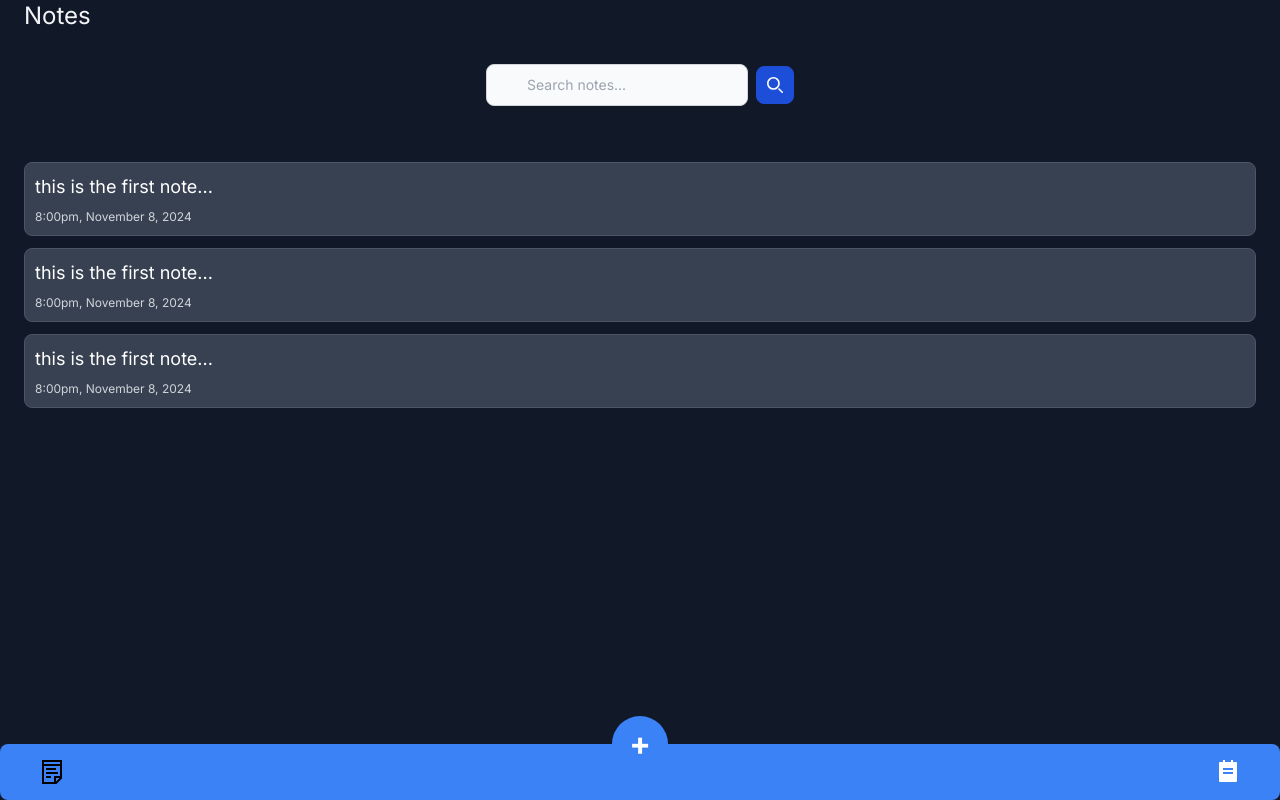
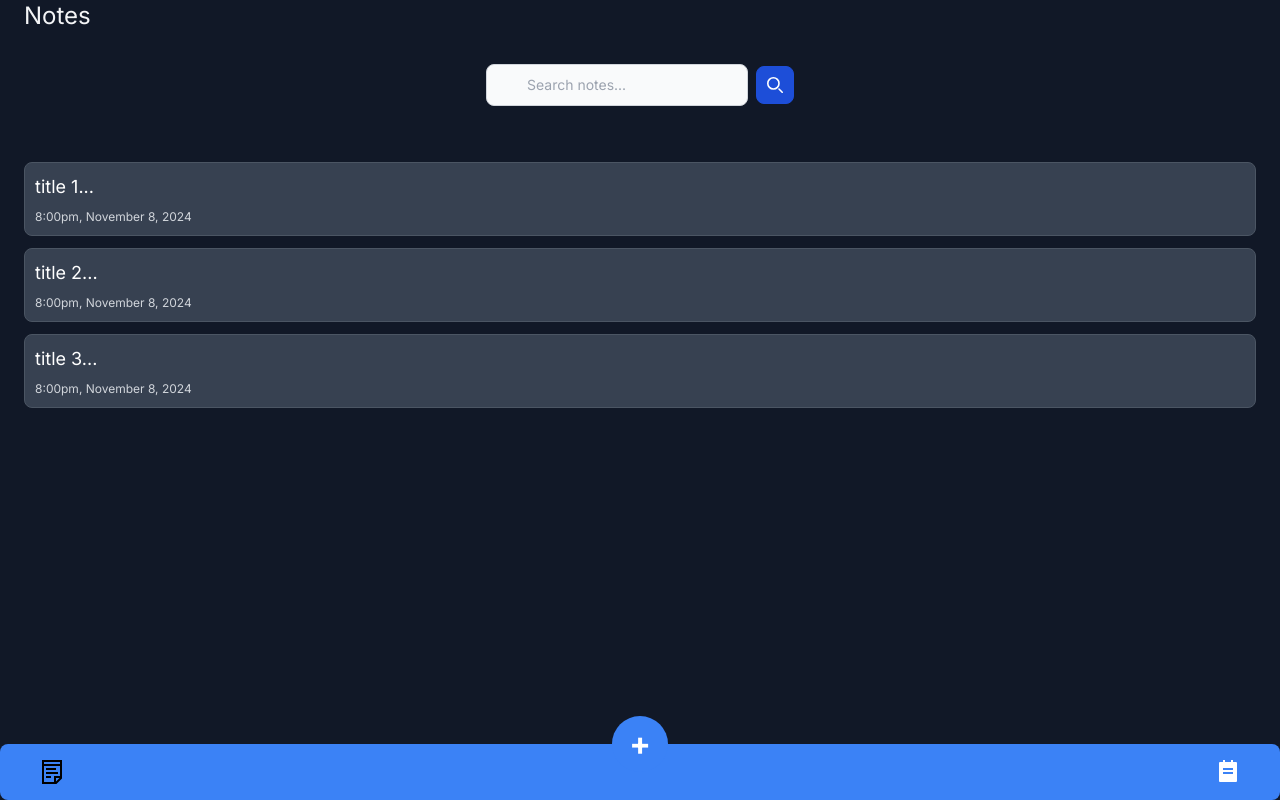
Before and after one commit to michee2x/learn_nextjs, a Next.js app: page / in a window 1280 px wide. Built offline with nearby package versions, Linux system fonts and the light colour scheme.

Commit message:
Update page.tsx

```diff
--- a/src/app/page.tsx
+++ b/src/app/page.tsx
@@ -50,7 +50,7 @@ return (
 { noteData.map((e: any, i: number) => {
 return (
 <div key={`${i}`} onClick={() => setSingleNote(e)} className="flex flex-col gap-2 border text-sm rounded-lg focus:ring-blue-500 focus:border-blue-500 block w-full min-h-16 p-2.5  bg-gray-700 border-gray-600 placeholder-gray-400 text-white focus:ring-blue-500 focus:border-blue-500">
-<p className='text-lg text-white'>{e.text.slice(0,30)}...</p>
+<p className='text-lg text-white'>{e.title.slice(0,30)}...</p>
 <p className='text-xs text-gray-300'>{e.time}</p>
 
 </div>
@@ -80,9 +80,9 @@ return (
 )
 }
 
-const setDB = (noteBody:any, note:any, noteData:any, setNoteData:any, todoData:any, setTodoData:any) => {
+const setDB = (title:string, noteBody:any, note:any, noteData:any, setNoteData:any, todoData:any, setTodoData:any) => {
 if(note){
-setNoteData([...noteData, {text:noteBody, time:"8:00pm, November 8, 2024",}])
+setNoteData([...noteData, {text:noteBody, time:"8:00pm, November 8, 2024", title: title}])
 } else {
 setTodoData([...todoData, {text:noteBody, isChecked:false}])
 }
@@ -171,7 +171,7 @@ const [notebody, setBody] = useState("")
 <span>Edit</span>
 </p>
 
-<p className={`text-2xl w-12 h-full ${(notebody || title) ? "block" : "hidden"} h-full flex items-center justify-end`} onClick={() => {setEdit(false); setDB(notebody,note, noteData, setNoteData, todoData, setTodoData)}}>
+<p className={`text-2xl w-12 h-full ${(notebody || title) ? "block" : "hidden"} h-full flex items-center justify-end`} onClick={() => {setEdit(false); setDB(title,notebody,note, noteData, setNoteData, todoData, setTodoData)}}>
 <GrStatusGood />
 </p>
 </div>
```
